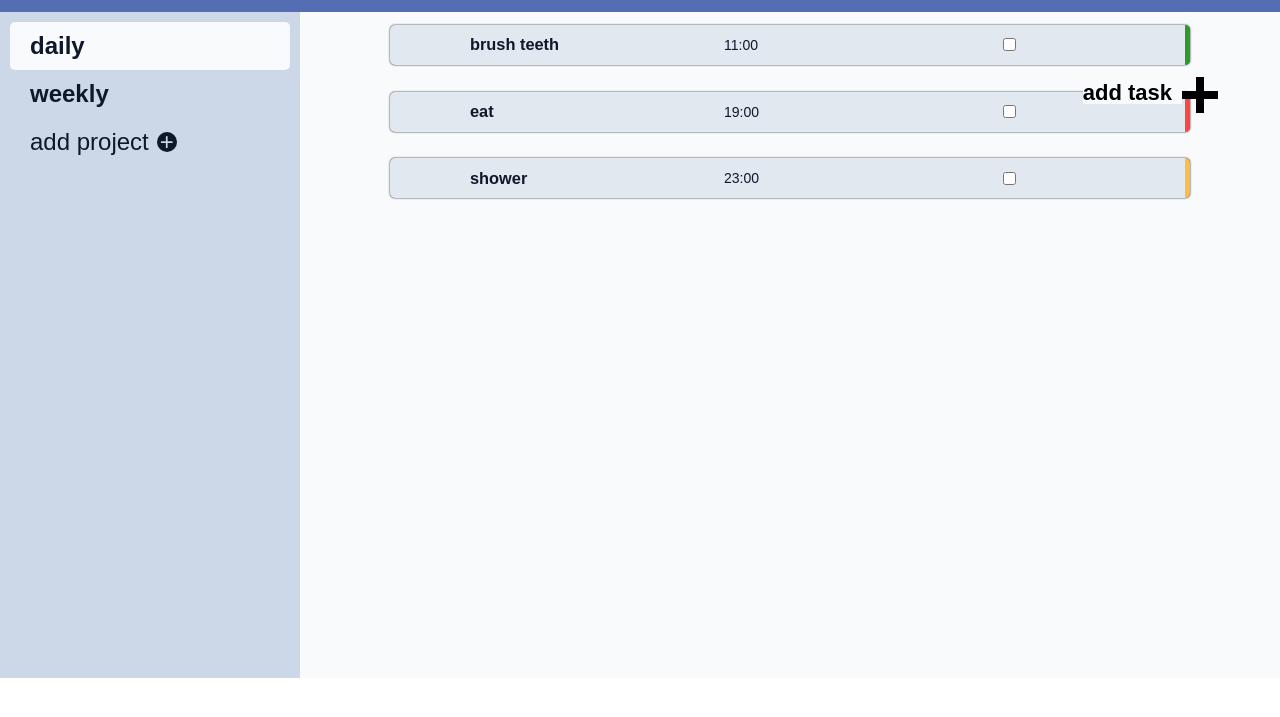
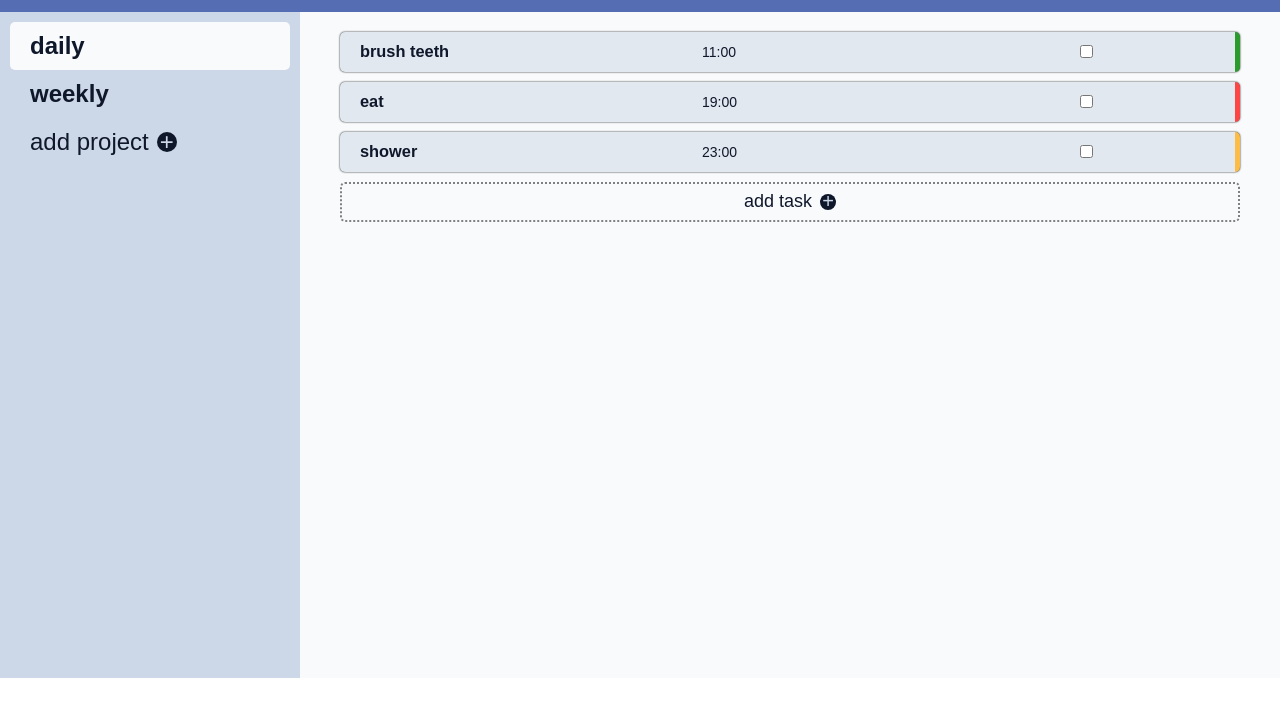
Before and after one commit to Vikek/todo-list, a website with bundled scripts: page dist/index.html in a window 1280 px wide. Shown: the part 55-772 px from the top of the page. Built offline with nearby package versions, Linux system fonts and the light colour scheme.

Commit message:
main task section styling

```diff
--- a/src/modules/render.js
+++ b/src/modules/render.js
@@ -21,7 +21,7 @@ function renderProject(project) {
 }
 
 function renderTask(task, project) {
-    const taskDiv = document.createElement('div');
+    const taskContainer = document.createElement('div');
 
     const taskName = document.createElement('h3');
     taskName.textContent = task.name;
@@ -31,15 +31,15 @@ function renderTask(task, project) {
 
     switch (Number(task.priority)) {
         case 1:
-            taskDiv.classList.add('low-priority');
+            taskContainer.classList.add('low-priority');
             break;
 
         case 2:
-            taskDiv.classList.add('medium-priority');
+            taskContainer.classList.add('medium-priority');
             break;
 
         case 3:
-            taskDiv.classList.add('high-priority');
+            taskContainer.classList.add('high-priority');
             break;
     }
 
@@ -47,21 +47,21 @@ function renderTask(task, project) {
     taskCompleted.type = 'checkbox';
     taskCompleted.addEventListener('change', () => {
         task.completed = !task.completed;
-        taskDiv.classList.toggle('completed');
+        taskContainer.classList.toggle('completed');
     });
 
     if (task.completed) { //add class if task is completed for styling
-        taskDiv.classList.add('completed');
+        taskContainer.classList.add('completed');
     }
 
-    taskDiv.appendChild(taskName);
-    taskDiv.appendChild(taskDueDate);
-    taskDiv.appendChild(taskCompleted);
+    taskContainer.appendChild(taskName);
+    taskContainer.appendChild(taskDueDate);
+    taskContainer.appendChild(taskCompleted);
 
     if (project) {
-        project.taskContainer.appendChild(taskDiv);
+        project.taskContainer.appendChild(taskContainer);
     } else {
-        todoList.getActiveProject().taskContainer.appendChild(taskDiv);
+        todoList.getActiveProject().taskContainer.appendChild(taskContainer);
     }
 }
 
--- a/src/modules/taskEvents.js
+++ b/src/modules/taskEvents.js
@@ -7,10 +7,12 @@ function addTaskButton() {
     addTaskBtn.id = 'add-task-btn';
     const text = document.createElement('p');
     text.textContent = 'add task';
-    const addSign = document.createElement('div');
-    addSign.classList.add('sign');
+    const plusSign = document.createElement('span')
+    plusSign.textContent = '+';
+    plusSign.classList.add('plus-sign');
+
     addTaskBtn.appendChild(text);
-    addTaskBtn.appendChild(addSign);
+    addTaskBtn.appendChild(plusSign);
 
     addTaskBtn.addEventListener('click', () => addTaskEvent());
     document.getElementById('main').appendChild(addTaskBtn);
--- a/src/styles/main.css
+++ b/src/styles/main.css
@@ -1,6 +1,8 @@
 #main {
     background-color: var(--main-content-background-color);
-    position: relative;
+    padding: 20px 40px;
+    display: flex;
+    flex-direction: column;
 }
 
 #main > div {
@@ -8,17 +10,16 @@
 }
 
 #main > .active {
-    height: 100%;
     background-color: var(--main-content-background-color);
-    display: grid;
-    grid-template-rows: repeat(10, 1fr);
-    justify-content: center;
+    display: flex;
+    gap: 10px;
+    flex-direction: column;
     align-items: center;
 }
 
 #main > div > div {
+    width: 100%;
     height: 40px;
-    width: 800px;
     font-size: 14px;
     border-radius: 5px;
     display: flex;
@@ -26,8 +27,7 @@
     align-items: center;
     background-color: var(--task-background-color);
     color: var(--text-color-dark);
-    padding-left: 10%;
-    padding-right: 10%;
+    padding: 10px 20px;
     box-shadow: 0px 0px 2px black;
 }
 
@@ -57,34 +57,40 @@
 }
 
 #add-task-btn {
-    position: absolute;
-    top: 10%;
-    right: 10%;
-    background-color: var(--main-content-background-color);
-    border: none;
+    order: 1;
+    border: dotted 2px gray;
     display: flex;
-    gap: 10px;
+    gap: 8px;
     justify-content: center;
     align-items: center;
-    font-size: 22px;
-    font-weight: 800;
+    width: 100%;
+    height: 40px;
+    font-size: 18px;
+    border-radius: 5px;
+    background: none;
+    color: var(--text-color-dark);
+    padding: 10px 20px;
+    margin-top: 10px;
 }
 
-#add-task-btn > p {
+#add-task-btn .plus-sign {
+    border-radius: 100%;
+    color: var(--sidebar-background-color);
+    background-color: var(--text-color-dark);
+    display: flex;
+    justify-content: center;
+    align-items: center;
+    height: 16px;
+    width: 16px;
+    font-size: 20px;
     position: relative;
-    top: 2px;
 }
 
-#add-task-btn .sign::before, #add-task-btn .sign::after {
-    content: '';
-    position: absolute;
-    background-color: black;
-    width: 36px;
-    height: 8px;
-}
-
-#add-task-btn .sign::before {
-    transform: rotate(90deg);
+#add-task-btn:hover {
+    background-color: var(--task-background-color);
+    transform: translateY(-2px);
+    border: none;
+    box-shadow: 0px 0px 2px black;
 }
 
 #task-popup-form {
--- a/src/styles/sidebar.css
+++ b/src/styles/sidebar.css
@@ -24,7 +24,7 @@
     font-size: 24px;
 }
 
-#add-project-btn span {
+#add-project-btn .plus-sign {
     border-radius: 100%;
     color: var(--sidebar-background-color);
     background-color: var(--text-color-dark);
```
Also changed, not shown: dist/main.js.
